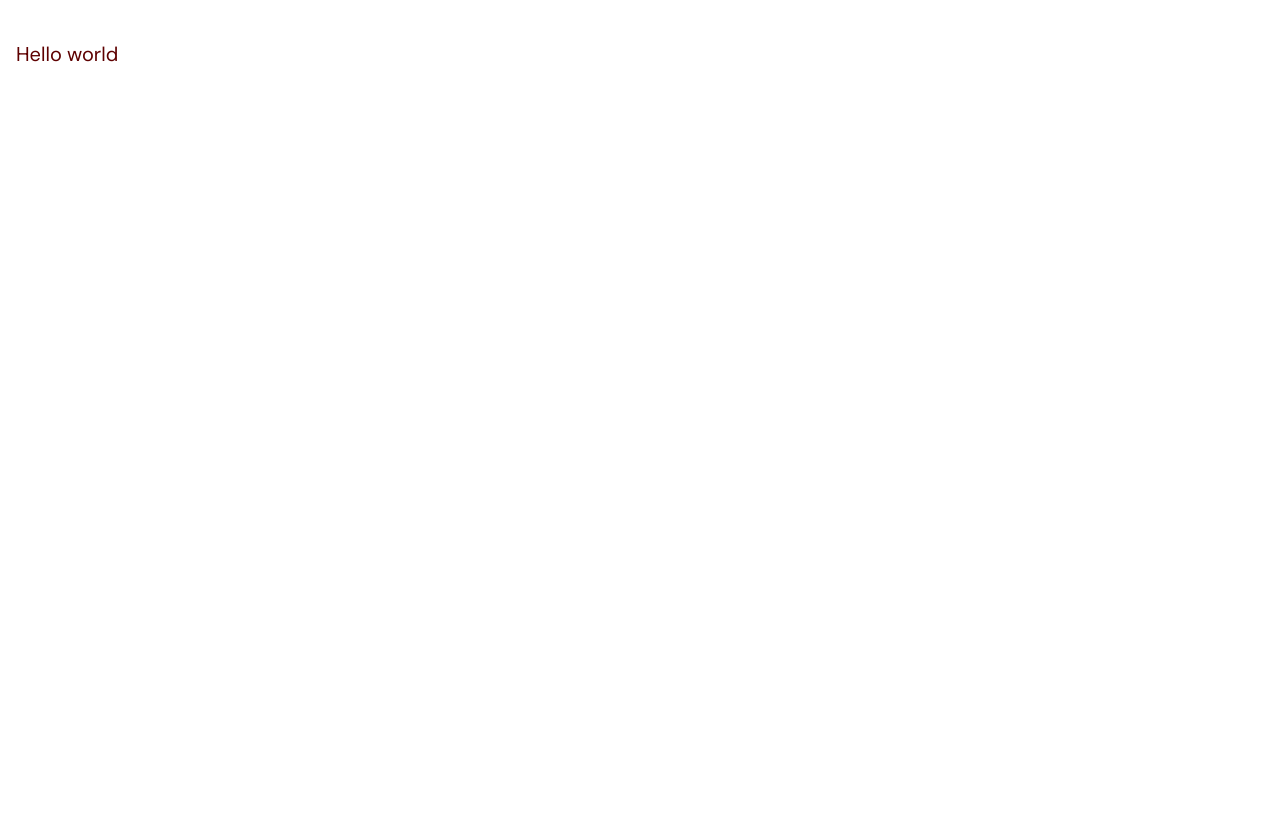
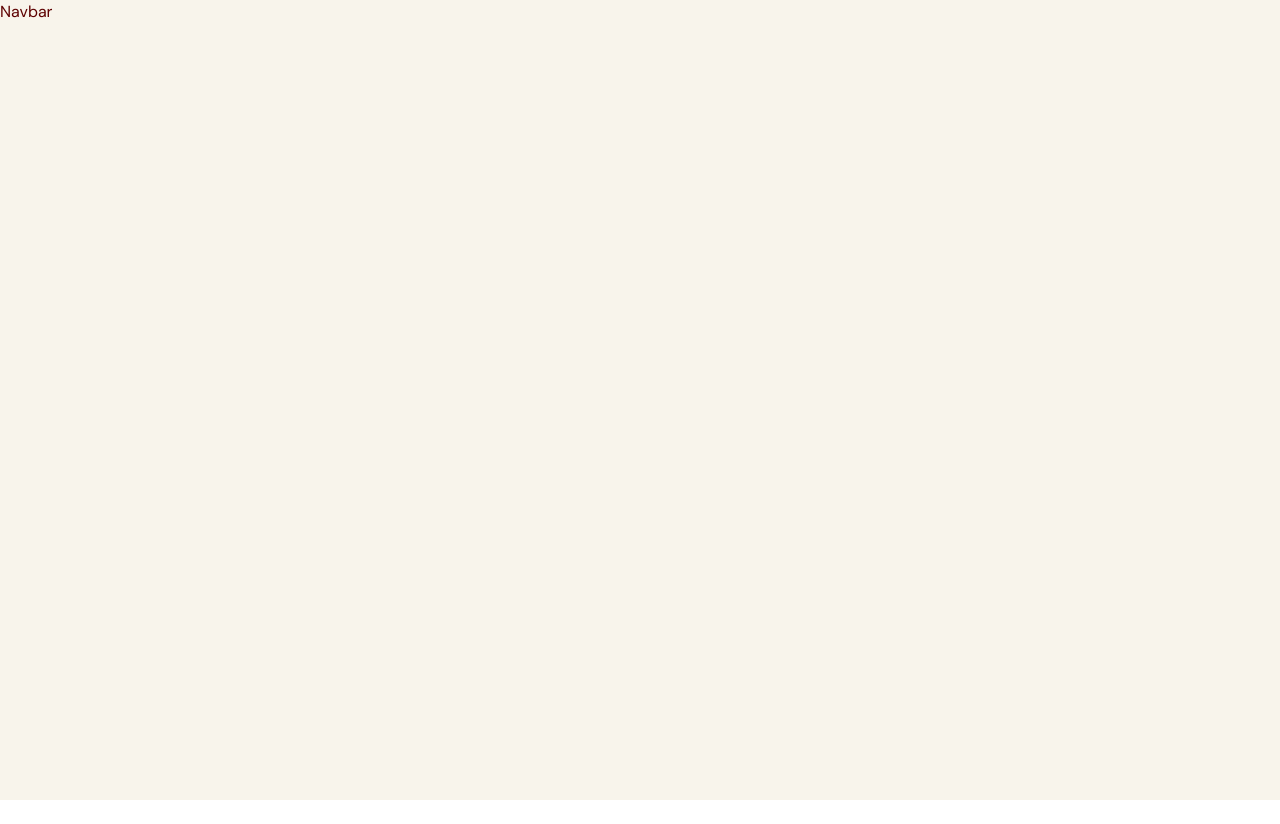
Before and after one commit to maftoohi/Evogym, a React (Vite) app: page / in a window 1280 px wide. After the commit the page ends 800 px from the top, so only its background shows below. Built offline with nearby package versions, Linux system fonts and the light colour scheme.

Commit message:
add navbar

```diff
--- a/src/App.tsx
+++ b/src/App.tsx
@@ -1,8 +1,10 @@
+import Navbar from "./components/navbar";
+
 function App() {
   return (
-    <>
-      <h1 className="text-bold my-6 p-4 text-xl">Hello world</h1>
-    </>
+    <div className="app bg-gray-20">
+      <Navbar />
+    </div>
   );
 }
 
```
